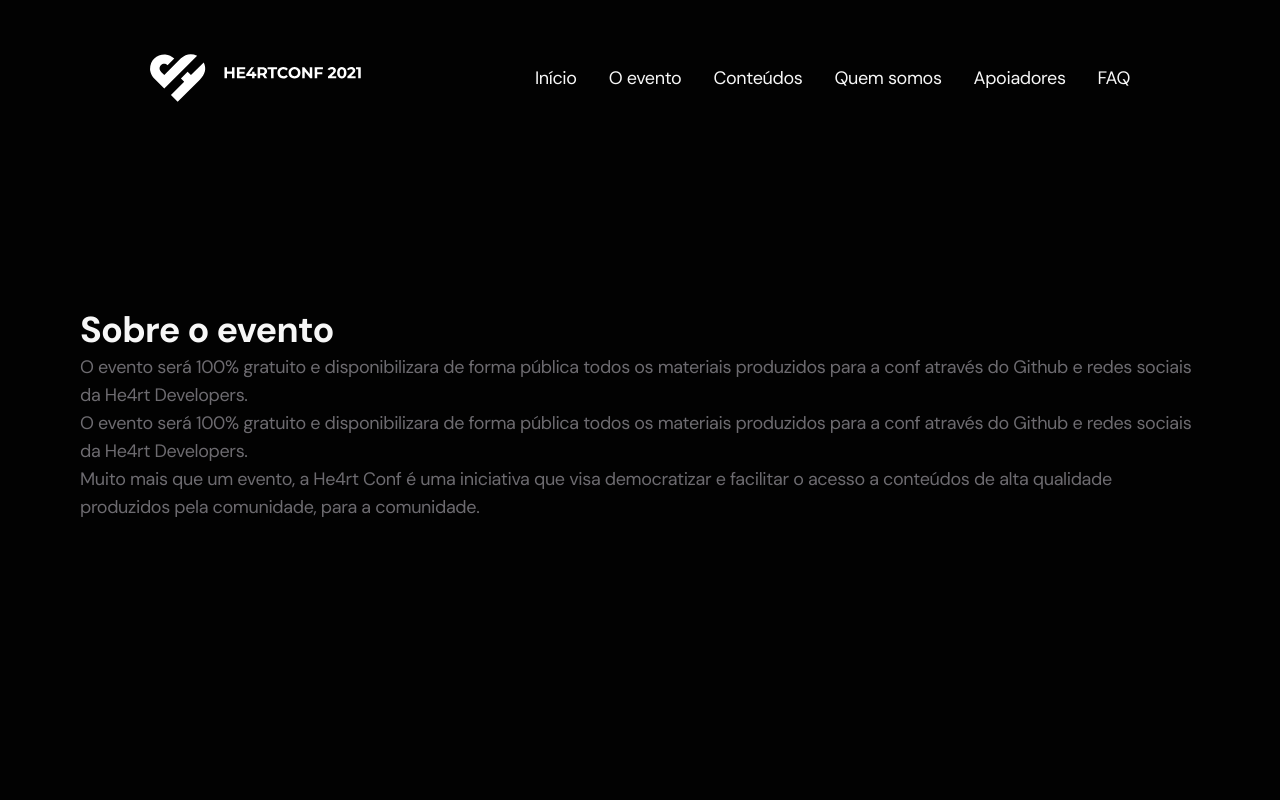
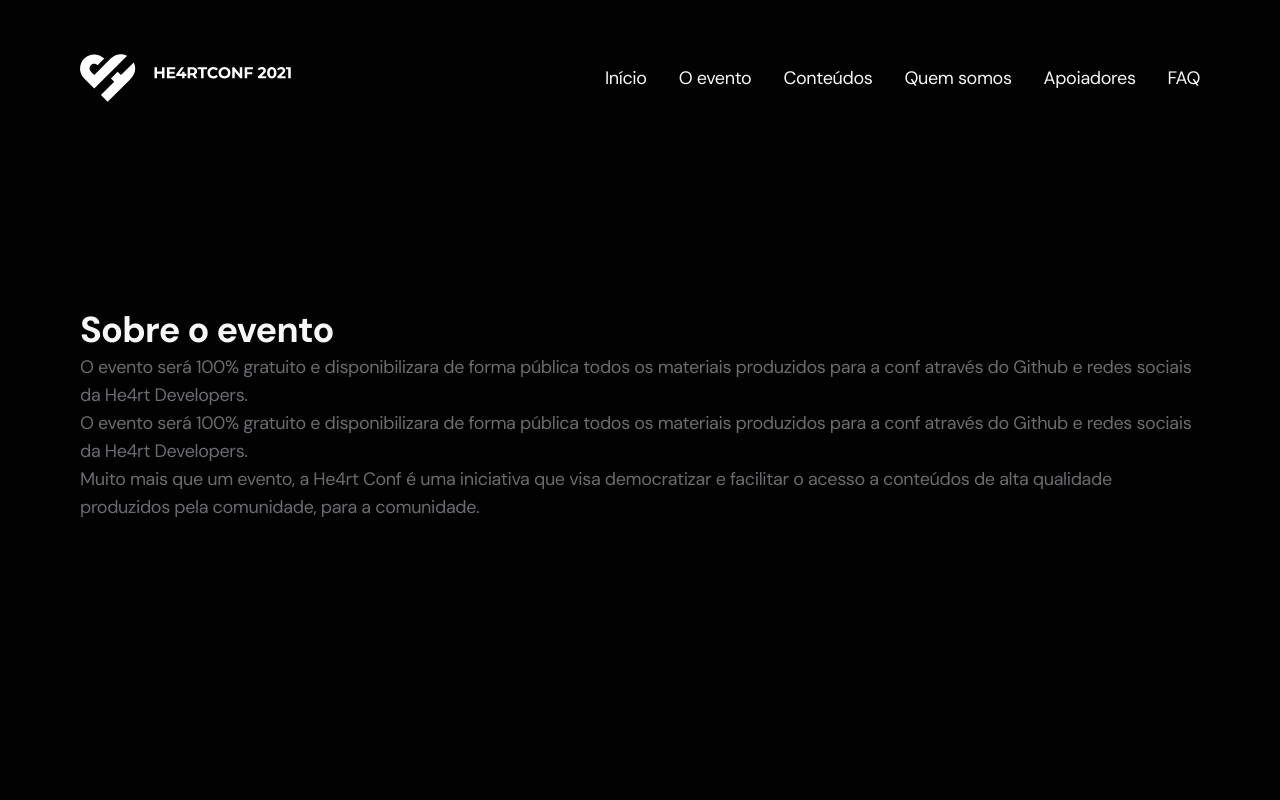
Before and after one commit to he4rt/he4rtconf-landing, a Next.js app: page / in a window 1280 px wide. Shown: the top 800 px of the page. Built offline with nearby package versions, Linux system fonts and the light colour scheme.

Commit message:
styles(header): fixing container

```diff
--- a/src/components/Header/index.tsx
+++ b/src/components/Header/index.tsx
@@ -4,7 +4,7 @@ import { WrapperHeader, Link, WrapperLinks } from './styles'
 import logo from 'assets/logo.svg'
 
 const Header = () => (
-  <WrapperHeader>
+  <WrapperHeader as="header">
     <Image width={260} height={56} src={logo} alt="Logo he4rt" />
     <WrapperLinks>
       <Link>Início</Link>
--- a/src/components/Header/styles.ts
+++ b/src/components/Header/styles.ts
@@ -1,12 +1,13 @@
+import Container from 'components/Container'
 import styled, { css } from 'styled-components'
 
-export const WrapperHeader = styled.header`
+export const WrapperHeader = styled(Container)`
   width: 100%;
   display: flex;
   align-items: center;
   justify-content: space-between;
   background-color: transparent;
-  padding: 5rem 15rem;
+  padding: 5rem 0;
 `
 
 export const WrapperLinks = styled.nav`
```
